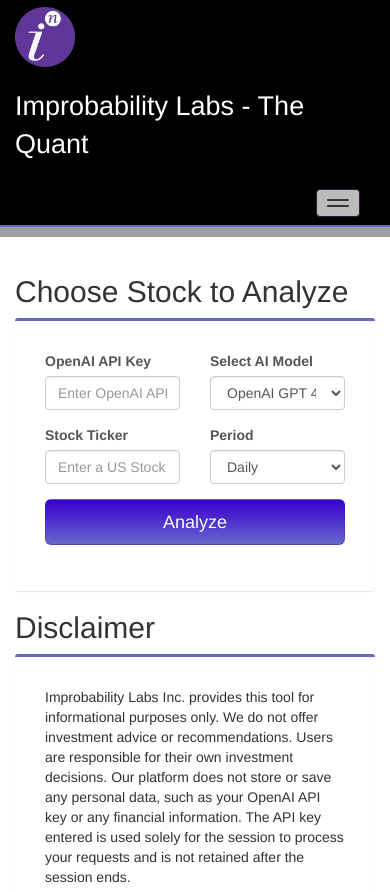
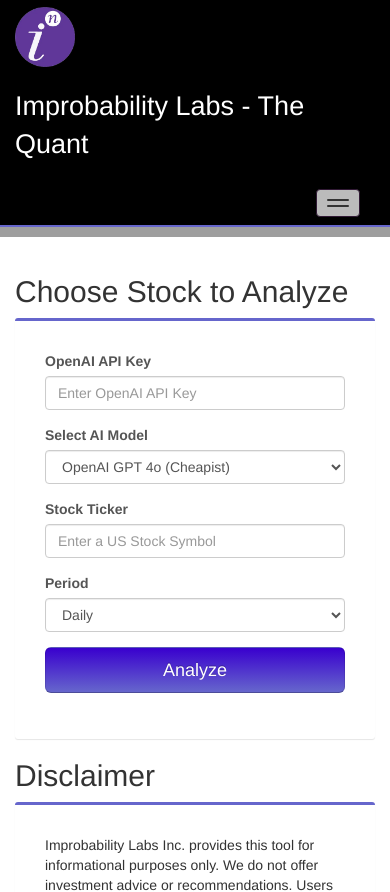
Before and after one commit to ImprobabilityLabs/quant, a Flask app: page / in a window 390 px wide. Shown: the top 892 px of the page. Run offline with Flask 3, Linux system fonts and the light colour scheme; parts of the project's set-up code (start-up, migrations or seed data) failed here and were passed over; some libraries are stand-ins or nearby versions; grey boxes are pictures that could not be loaded.

Commit message:
Update index.html

```diff
--- a/templates/index.html
+++ b/templates/index.html
@@ -117,14 +117,14 @@
           <section style="display:block">
             <div class="row">
               <!-- OpenAI API Key -->
-              <div class="col-xs-6">
+              <div class="col-xs-12 col-md-6">
                 <div class="form-group form-type-text">
                   <label for="api-key">OpenAI API Key</label>
                   <input id="api-key" name="api-key" class="form-control" placeholder="Enter OpenAI API Key" required type="text">
                 </div>
               </div>
               <!-- Stock Selection Dropdown -->
-              <div class="col-xs-6">
+              <div class="col-xs-12 col-md-6">
                 <div class="form-group form-type-select">
                   <label for="ai-model">Select AI Model</label>
                   <select id="ai-model" name="ai-model" class="form-control" required>
@@ -135,14 +135,14 @@
                 </div>
               </div>
               <!-- Stock Selection Input -->
-              <div class="col-xs-6">
+              <div class="col-xs-12 col-md-6">
                 <div class="form-group form-type-select">
                   <label for="stock-ticker">Stock Ticker</label>
                   <input id="stock-ticker" name="stock-ticker" class="form-control" placeholder="Enter a US Stock Symbol" required type="text">
                 </div>
               </div>
               <!-- Period Selection Dropdown -->
-              <div class="col-xs-6">
+              <div class="col-xs-12 col-md-6">
                 <div class="form-group form-type-select">
                   <label for="period">Period</label>
                   <select id="period" name="period" class="form-control" required>
```
